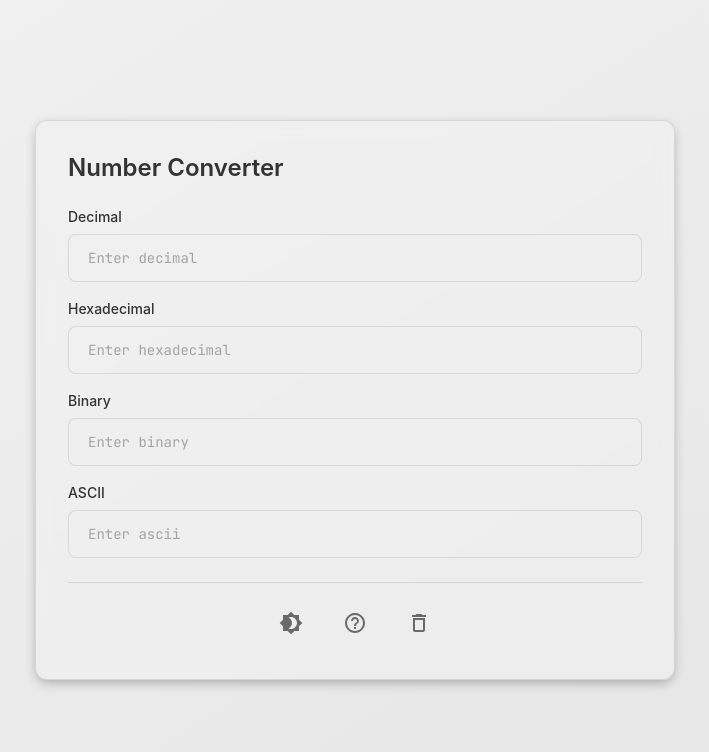
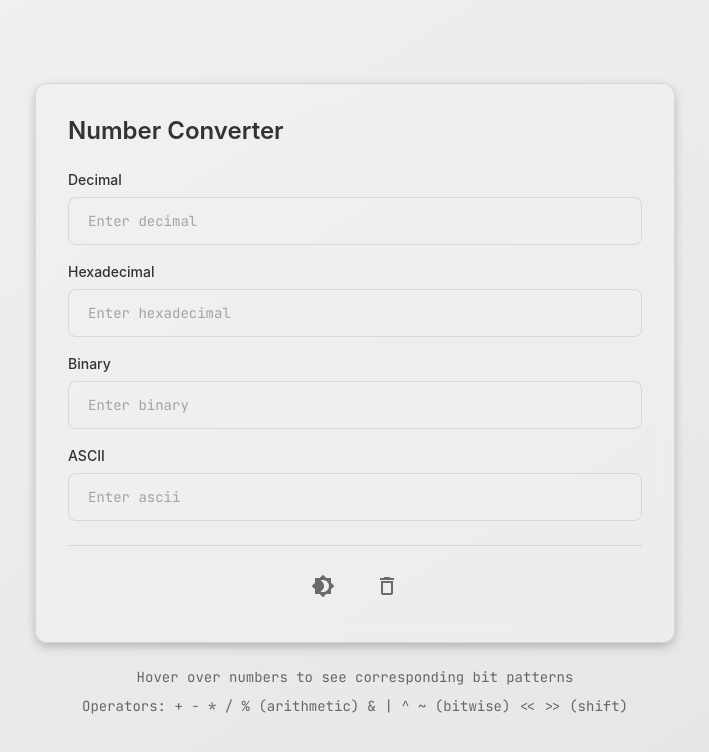
Before and after one commit to OllyMcB/js_number_converter, a React (Vite) app: page / in a window 1280 px wide. Shown: the top 752 px of the page, without its empty margins (285-994 px from the left). Built offline with nearby package versions, Linux system fonts and the light colour scheme.

Commit message:
Moved help text to below the converter element

```diff
--- a/src/App.scss
+++ b/src/App.scss
@@ -1,6 +1,7 @@
 .app {
   min-height: 100vh;
   display: flex;
+  flex-direction: column;
   align-items: center;
   justify-content: center;
   background: linear-gradient(to bottom right, var(--bg-gradient-from), var(--bg-gradient-to));
@@ -57,6 +58,20 @@
   font-weight: 500;
   margin-bottom: 0.25rem;
   color: var(--text-primary);
+}
+
+.help-text {
+  display: flex;
+  flex-direction: column;
+  gap: 0.5rem;
+  margin-top: 1.5rem;
+  font-family: 'JetBrains Mono', monospace;
+  font-size: 0.875rem;
+  color: var(--text-help);
+  line-height: 1.5;
+  text-align: center;
+  max-width: 640px;
+  width: 100%;
 }
 
 .controls {
@@ -162,6 +177,7 @@
   --border-color: rgba(0, 0, 0, 0.1);
   --destructive-hover: rgba(239, 68, 68, 0.1);
   --hover-bg: rgba(0, 0, 0, 0.1);
+  --text-help: #666666;
 }
 
 [data-theme="dark"] {
@@ -172,4 +188,5 @@
   --bg-input: rgba(2, 9, 18, 0.3);
   --border-color: rgba(255, 255, 255, 0.1);
   --hover-bg: rgba(255, 255, 255, 0.1);
+  --text-help: rgb(51, 73, 96);
 }
--- a/src/App.tsx
+++ b/src/App.tsx
@@ -2,9 +2,7 @@ import { useState, useEffect } from 'react'
 import { NumberInput } from './components/NumberInput/NumberInput'
 import Brightness4Icon from '@mui/icons-material/Brightness4'
 import Brightness7Icon from '@mui/icons-material/Brightness7'
-import HelpOutlineIcon from '@mui/icons-material/HelpOutline'
 import DeleteOutlineIcon from '@mui/icons-material/DeleteOutline'
-import { Tooltip, IconButton } from '@mui/material'
 import { trackEvent } from './analytics'
 import './App.scss'
 
@@ -32,12 +30,8 @@ interface CalculationResult {
   result: NumberValues
 }
 
-const HELP_TEXT = `Operators:
-• + - * / % (arithmetic)
-• & | ^ ~ (bitwise)
-• << >> (shift)
-
-Hover over numbers to see bit patterns`;
+const HOVER_TEXT = 'Hover over numbers to see corresponding bit patterns'
+const OPERATORS_TEXT = 'Operators: + - * / % (arithmetic) & | ^ ~ (bitwise) << >> (shift)'
 
 function App() {
   const [values, setValues] = useState<NumberValues>({
@@ -731,15 +725,6 @@ function App() {
           >
             {darkMode ? <Brightness7Icon /> : <Brightness4Icon />}
           </button>
-          <Tooltip
-            title={<pre style={{ margin: 0, fontFamily: 'inherit' }}>{HELP_TEXT}</pre>}
-            placement="top"
-            onOpen={() => trackEvent('Help', 'View Help Text')}
-          >
-            <IconButton className="control-button" size="small">
-              <HelpOutlineIcon />
-            </IconButton>
-          </Tooltip>
           <button
             className="control-button trash-button"
             onClick={clearValues}
@@ -749,6 +734,11 @@ function App() {
           </button>
         </div>
       </div>
+
+      <div className="help-text">
+        <span>{HOVER_TEXT}</span>
+        <span>{OPERATORS_TEXT}</span>
+      </div>
     </div>
   )
 }
```
